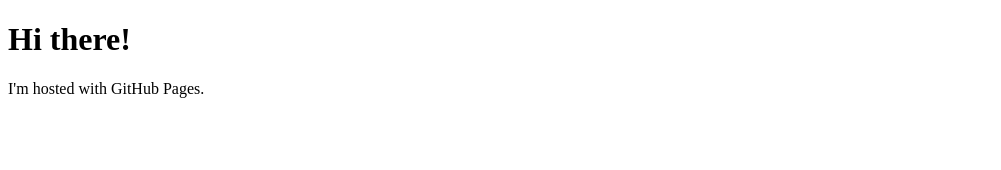
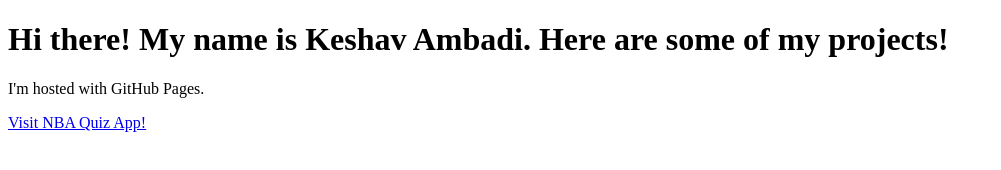
Before and after one commit to keshavambadi/keshavambadi.github.io, a plain HTML site: page index.html in a window 1280 px wide. Shown: the whole page, without its empty margins (0-1001 px from the left). Drawn offline with Linux system fonts and the light colour scheme.

Commit message:
Update index.html
added link to code for NBA Quiz APP

```diff
--- a/index.html
+++ b/index.html
@@ -1,7 +1,8 @@
 <!DOCTYPE html>
 <html>
 <body>
-<h1> Hi there! </h1>
+<h1> Hi there! My name is Keshav Ambadi. Here are some of my projects! </h1>
 <p> I'm hosted with GitHub Pages. </p>
+<p><a href="https://studio.code.org/projects/applab/i5OzmXyBzvPYr_jMPXx4VAGhDa259TYIRP7JrX04LP0/">Visit NBA Quiz App!</a></p>
 </body>
 </html>
```
